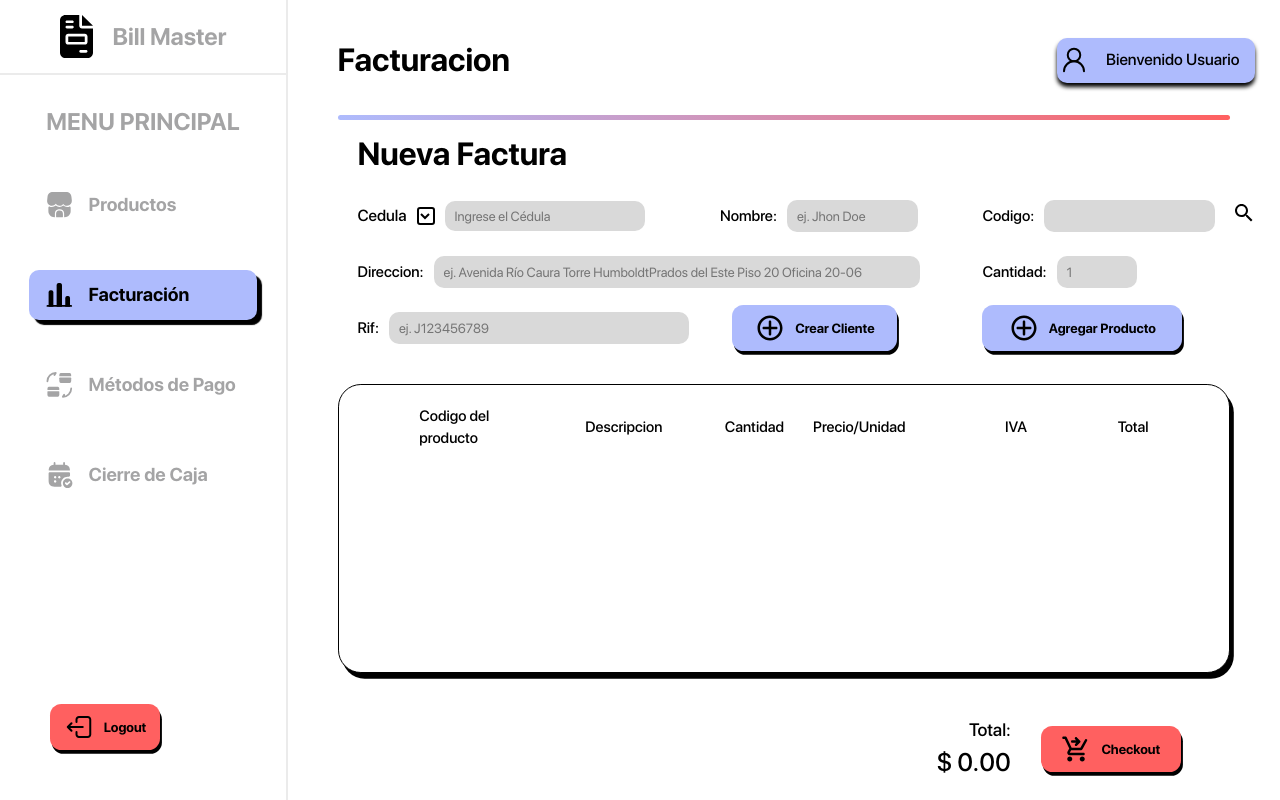
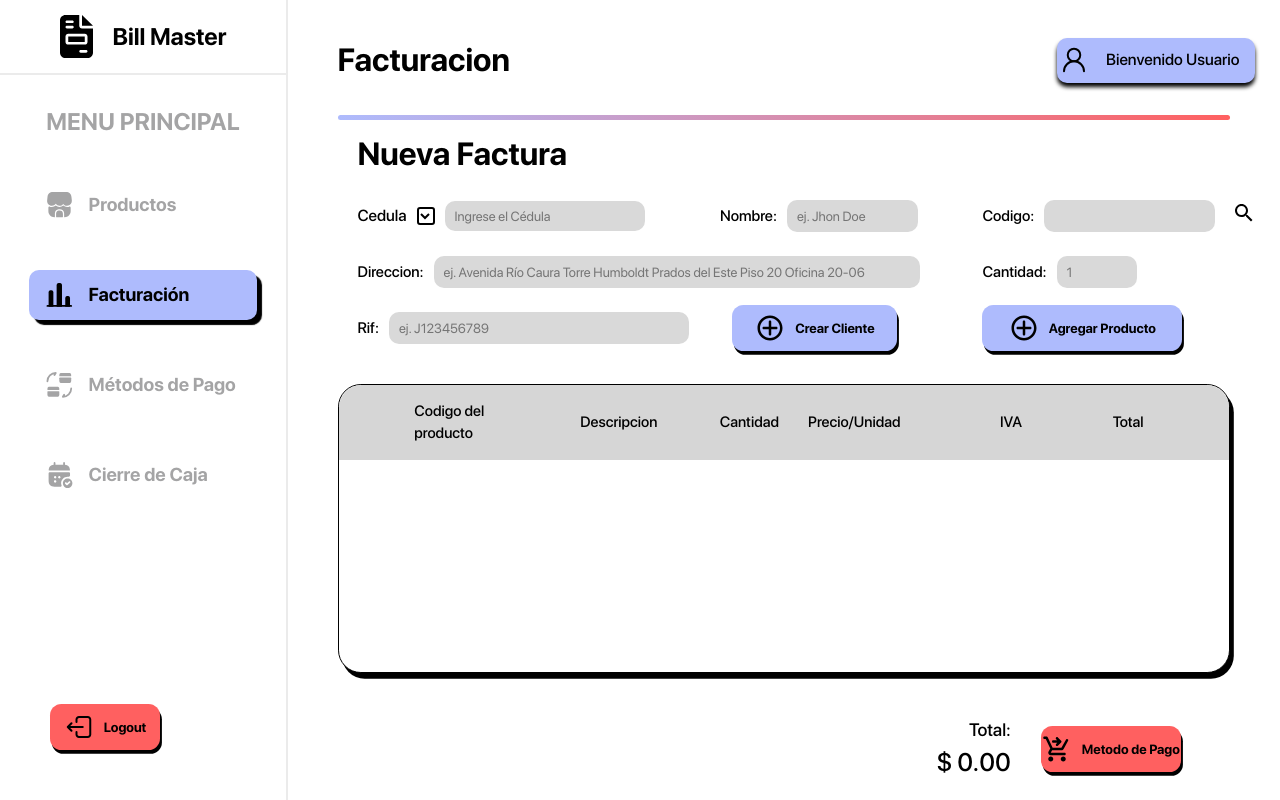
Before and after one commit to Luisrome01/BillMaster, a React (Vite) app: page /main in a window 1280 px wide. Built offline with nearby package versions, Linux system fonts and the light colour scheme.

Commit message:
update facturacion, update metodosPago

```diff
--- a/src/components/navBar/View/Facturacion.jsx
+++ b/src/components/navBar/View/Facturacion.jsx
@@ -1,5 +1,5 @@
+import React, { useState, useEffect } from "react";
 import "./css/Facturacion.css";
-import React, { useState, useEffect } from "react";
 import BtnGeneral from "../../../components/buttons/BtnGeneral";
 import InputDinamico from "../../../components/inputs/InputDinamico";
 import InputDiferente from "../../../components/inputs/InputDiferente";
@@ -8,16 +8,36 @@ import svgSearch from "../../../assets/SearchSVG.svg";
 import cartSVG from "../../../assets/marketKart.svg";
 import ProductTable from "../../tables/productTable";
 
-const Facturacion = () => {
-	const [listProductos, setListProductos] = useState([]);
+const Facturacion = ({ setListaProductosExterna, continuarVista, listaProductosInterna }) => {
+	const [listProductos, setListProductos] = useState(listaProductosInterna);
+	const [montoTotal, setMontoTotal] = useState("0.00");
+	const [getCantidad, setCantidad] = useState(1);
+	const [getCodigo, setCodigo] = useState("");
+	const [getIdentificacion, setIdentificacion] = useState("Cedula");
+	const [getValorIdentificacion, setValorIdentificacion] = useState("");
+	const [getClientes, setClientes] = useState([]);
+	const [getValorNombre, setValorNombre] = useState("");
+	const [getValorDireccion, setValorDireccion] = useState("");
+	const [getValorRif, setValorRif] = useState("");
+	const [getValorCodigo, setValorCodigo] = useState("");
+	const [getValorCantidad, setValorCantidad] = useState("");
+	const [getName, setName] = useState("");
+	const [getDireccion, setDireccion] = useState("");
+	const [getRif, setRif] = useState("");
+	const [disabledInput, setDisabledInput] = useState(false);
 
-	const eliminarProducto = (index) => {
-		const updatedProductos = [...listProductos];
-		updatedProductos.splice(index, 1);
-		setListProductos(updatedProductos);
-	};
-
-	const [montoTotal, setMontoTotal] = useState("0.00");
+	useEffect(() => {
+		fetch("/src/json/clientes.json")
+			.then((response) => {
+				if (!response.ok) {
+					throw new Error("Error fetching data");
+				}
+				return response.json();
+			})
+			.then((data) => {
+				setClientes(data.data);
+			});
+	}, []);
 
 	useEffect(() => {
 		let total = 0;
@@ -27,10 +47,14 @@ const Facturacion = () => {
 		setMontoTotal(total.toFixed(2));
 	}, [listProductos]);
 
-	const [getCantidad, setCantidad] = useState(1);
-	const [getCodigo, setCodigo] = useState("");
-
-	useEffect(() => {}, [listProductos]);
+	const eliminarProducto = (codigo) => {
+		const index = listProductos.findIndex((element) => element.codigo === codigo);
+		if (index !== -1) {
+			const updatedProductos = [...listProductos];
+			updatedProductos.splice(index, 1);
+			setListProductos(updatedProductos);
+		}
+	};
 
 	const addProduct = () => {
 		fetch("/src/json/productos.json")
@@ -84,37 +108,15 @@ const Facturacion = () => {
 			});
 	};
 
-	const [getIdentificacion, setIdentificacion] = useState("Cedula");
-	const [getValorIdentificacion, setValorIdentificacion] = useState("");
-	const [getClientes, setClientes] = useState([]);
-	const [getValorNombre, setValorNombre] = useState("");
-	const [getValorDireccion, setValorDireccion] = useState("");
-	const [getValorRif, setValorRif] = useState("");
-	const [getValorCodigo, setValorCodigo] = useState("");
-	const [getValorCantidad, setValorCantidad] = useState("");
-	const [getName, setName] = useState("");
-	const [getDireccion, setDireccion] = useState("");
-	const [getRif, setRif] = useState("");
-	const [disabledInput, setDisabledInput] = useState(false);
+	useEffect(() => {
+		setListaProductosExterna(listProductos);
+	}, [listProductos]);
 
-	function cleanInputs() {
+	const cleanInputs = () => {
 		setValorNombre("");
 		setValorDireccion("");
 		setValorRif("");
-	}
-
-	useEffect(() => {
-		fetch("/src/json/clientes.json")
-			.then((response) => {
-				if (!response.ok) {
-					throw new Error("Error fetching data");
-				}
-				return response.json();
-			})
-			.then((data) => {
-				setClientes(data.data);
-			});
-	}, []);
+	};
 
 	const handleOnBlur = () => {
 		switch (getIdentificacion) {
@@ -162,7 +164,6 @@ const Facturacion = () => {
 			alert("Por favor llene todos los campos");
 			return;
 		}
-		// check if client already exists
 		const client = getClientes.find((element) => element.ci === getValorIdentificacion);
 		if (client) {
 			alert("Cliente ya existe");
@@ -250,8 +251,7 @@ const Facturacion = () => {
 								flexBasis="100%"
 								color="#D9D9D9"
 								width="70%"
-								placeholder="ej. Avenida Río Caura Torre Humboldt
-Prados del Este Piso 20 Oficina 20-06"
+								placeholder="ej. Avenida Río Caura Torre Humboldt Prados del Este Piso 20 Oficina 20-06"
 								disabled={disabledInput}
 								onChange={(newDireccion) => setDireccion(newDireccion)}
 							/>
@@ -319,10 +319,37 @@ Prados del Este Piso 20 Oficina 20-06"
 
 				<div className="FacturaCheckoutContainer">
 					<div style={{ display: "flex", flexDirection: "column" }}>
-						<p style={{ position: "relative", marginLeft: "auto", fontSize: "18px" }}>Total:</p>
-						<p style={{ position: "relative", marginLeft: "auto", fontSize: "25.4331px", fontWeight: "bold" }}>$ {montoTotal}</p>
+						<p
+							style={{
+								position: "relative",
+								marginLeft: "auto",
+								fontSize: "18px",
+							}}
+						>
+							Total:
+						</p>
+						<p
+							style={{
+								position: "relative",
+								marginLeft: "auto",
+								fontSize: "25.4331px",
+								fontWeight: "bold",
+							}}
+						>
+							$ {montoTotal}
+						</p>
 					</div>
-					<BtnGeneral text="Checkout" width="140px" color="#ff6060" onHoverColor="#c54444" img={cartSVG} />
+					<BtnGeneral
+						text="Metodo de Pago"
+						width="140px"
+						color="#ff6060"
+						onHoverColor="#c54444"
+						img={cartSVG}
+						handleClick={() => {
+							if (listProductos.length > 0) continuarVista();
+							else alert("No hay productos en la factura");
+						}}
+					/>
 				</div>
 			</div>
 		</>
--- a/src/components/navBar/navBar.css
+++ b/src/components/navBar/navBar.css
@@ -65,5 +65,5 @@
 }
 
 .NavBarTitle {
-	color: #a4a4a5;
+	color: black;
 }
--- a/src/components/tables/css/productTable.css
+++ b/src/components/tables/css/productTable.css
@@ -9,7 +9,7 @@
 .ProductTableWrapper {
 	display: flex;
 	flex-direction: column;
-	height: 100%;
+	height: 35vh;
 }
 
 .ProductTableHeader {
@@ -17,9 +17,10 @@
 	align-items: center;
 	justify-items: right;
 	grid-template-columns: 0.5fr 1fr 1fr 1fr 1fr 1fr 1fr 0.5fr;
-	margin-left: 20px;
-	margin-right: 20px;
-	margin-top: 20px;
+	padding: 15px;
+	padding-right: 25px;
+	background-color: #d6d6d6;
+	border-radius: 22.8667px 22.8667px 0px 0px;
 }
 
 .ProductTableBody {
@@ -27,7 +28,6 @@
 	flex-direction: column;
 	overflow-y: auto;
 	height: 100%;
-	max-height: 25vh;
 	margin-right: 10px;
 }
 
@@ -59,8 +59,6 @@
 	grid-template-columns: 0.5fr 1fr 1fr 1fr 1fr 1fr 1fr 0.5fr;
 	align-items: center;
 	justify-items: right;
-	margin-left: 20px;
-	margin-right: 20px;
 	margin-top: 25px;
 }
 
--- a/src/components/tables/productTable.jsx
+++ b/src/components/tables/productTable.jsx
@@ -27,7 +27,10 @@ const ProductTable = ({ width, height, color, rows, eliminarProducto }) => {
 				<div className="ProductTableBody">
 					{rows.map((fila, index) => (
 						<div key={index} className="ProductTableRow">
-							<button onClick={eliminarProducto} style={{ justifySelf: "center", border: "none", backgroundColor: "transparent" }}>
+							<button
+								onClick={() => eliminarProducto(fila.codigo)}
+								style={{ justifySelf: "center", border: "none", backgroundColor: "transparent" }}
+							>
 								<img src={trashbinSVG}></img>
 							</button>
 							<p style={{ justifySelf: "left" }}>{fila.codigo}</p>
@@ -36,7 +39,7 @@ const ProductTable = ({ width, height, color, rows, eliminarProducto }) => {
 							<p>$ {fila.precio}</p>
 							<p>$ {fila.iva}</p>
 							<p>$ {fila.total.toFixed(2)}</p>
-							<button style={{ border: "none", backgroundColor: "transparent" }}>
+							<button style={{ border: "none", backgroundColor: "transparent", paddingRight: "15px" }}>
 								<img src={exploreSVG}></img>
 							</button>
 						</div>
--- a/src/json/clientes.json
+++ b/src/json/clientes.json
@@ -14,31 +14,31 @@
 		},
 		{
 			"name": "Alejandro Amesti",
-			"ci": "30123456",
+			"ci": "30123457",
 			"direccion": "Calle 1 Av 2 Sector 3",
 			"rif": "V-12345678"
 		},
 		{
 			"name": "Misael Reverol",
-			"ci": "30123456",
+			"ci": "30123458",
 			"direccion": "Calle 1 Av 2 Sector 3",
 			"rif": "V-12345678"
 		},
 		{
 			"name": "Marcos Vejega",
-			"ci": "1123456",
+			"ci": "1123459",
 			"direccion": "Calle 1 Av 2 Sector 3",
 			"rif": "V-12345678"
 		},
 		{
 			"name": "Maria Fernanda",
-			"ci": "30123456",
+			"ci": "30123460",
 			"direccion": "Calle 1 Av 2 Sector 3",
 			"rif": "V-12345678"
 		},
 		{
 			"name": "Jubert Perez",
-			"ci": "30123456",
+			"ci": "30123461",
 			"direccion": "Calle 1 Av 2 Sector 3",
 			"rif": "V-12345678"
 		},
@@ -50,13 +50,13 @@
 		},
 		{
 			"name": "Juan Fernandez",
-			"idExtranjera": "30123456",
+			"idExtranjera": "301234562",
 			"direccion": "Calle 1 Av 2 Sector 3",
 			"rif": "V-12345678"
 		},
 		{
 			"name": "Antonio Villasmil",
-			"ci": "30310209",
+			"ci": "30123465",
 			"direccion": "Milagro Norte villa Oasys Country 2",
 			"rif": "V-12345678"
 		}
--- a/src/views/MainView.jsx
+++ b/src/views/MainView.jsx
@@ -1,4 +1,4 @@
-import React, { useState } from "react";
+import React, { useState, useEffect } from "react";
 import NavBar from "../components/navBar/navBar";
 import "./css/MainView.css";
 //assets
@@ -13,6 +13,20 @@ import CierreCaja from "../components/navBar/View/CierreCaja";
 
 const MainView = () => {
 	const [componenteActivo, setComponenteActivo] = useState("Facturacion");
+	const [listProductos, setListProductos] = useState([]);
+	const [totalFactura, setTotalFactura] = useState(0);
+
+	useEffect(() => {
+		let total = 0;
+		listProductos.forEach((producto) => {
+			total += producto.total;
+		});
+		setTotalFactura(total);
+	}, [listProductos]);
+
+	const cambiarMetodoPago = () => {
+		setComponenteActivo("Metodos de Pago");
+	};
 
 	return (
 		<div className="MainContainer">
@@ -29,9 +43,15 @@ const MainView = () => {
 					</div>
 				</div>
 				<div className="FactContentBottom">
-					{componenteActivo === "Facturacion" && <Facturacion />}
 					{componenteActivo === "Productos" && <Productos />}
-					{componenteActivo === "Metodos de Pago" && <MetodosPago />}
+					{componenteActivo === "Facturacion" && (
+						<Facturacion
+							listaProductosInterna={listProductos}
+							setListaProductosExterna={setListProductos}
+							continuarVista={cambiarMetodoPago}
+						/>
+					)}
+					{componenteActivo === "Metodos de Pago" && <MetodosPago totalCosto={totalFactura.toFixed(2)} />}
 					{componenteActivo === "Cierre de Caja" && <CierreCaja />}
 				</div>
 			</div>
```
Also changed, not shown: src/components/navBar/View/CierreCaja.jsx (+4 -29 lines), src/components/navBar/View/MetodosPago.jsx (+21 -6 lines).
